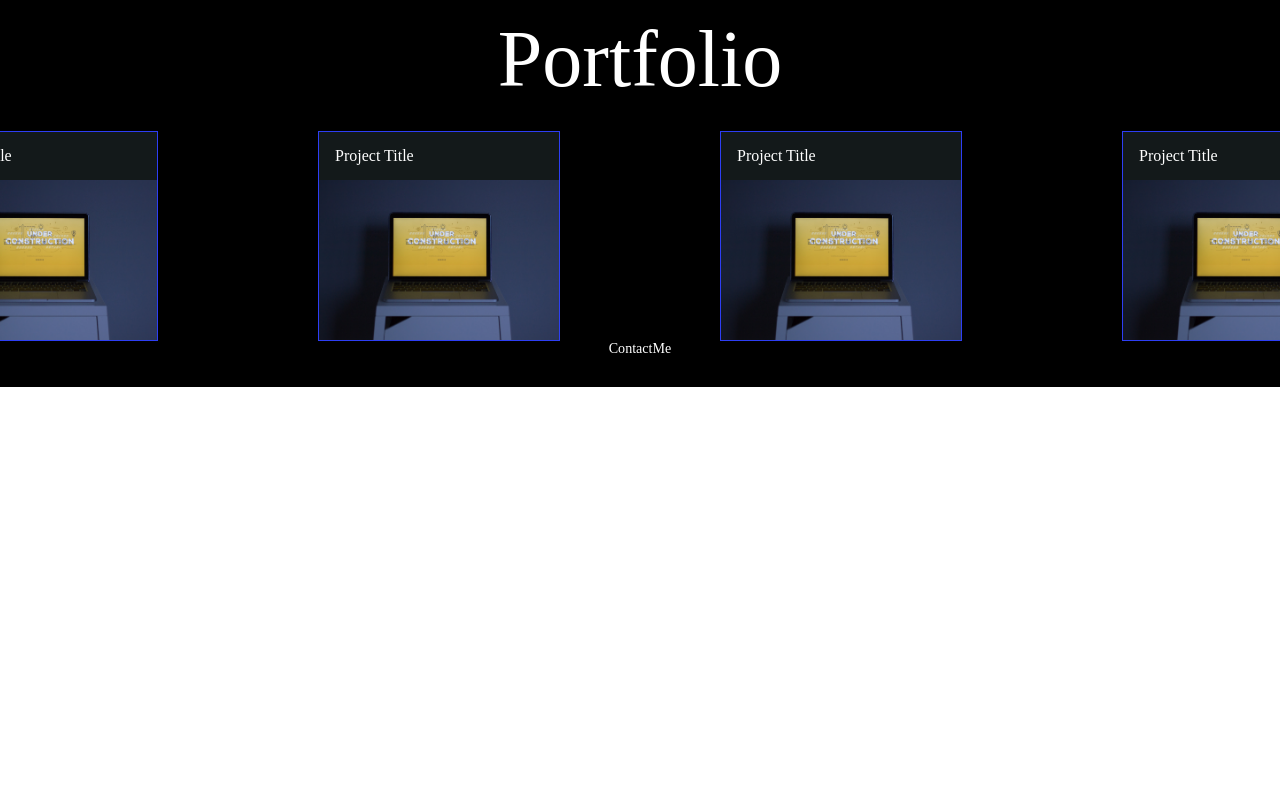
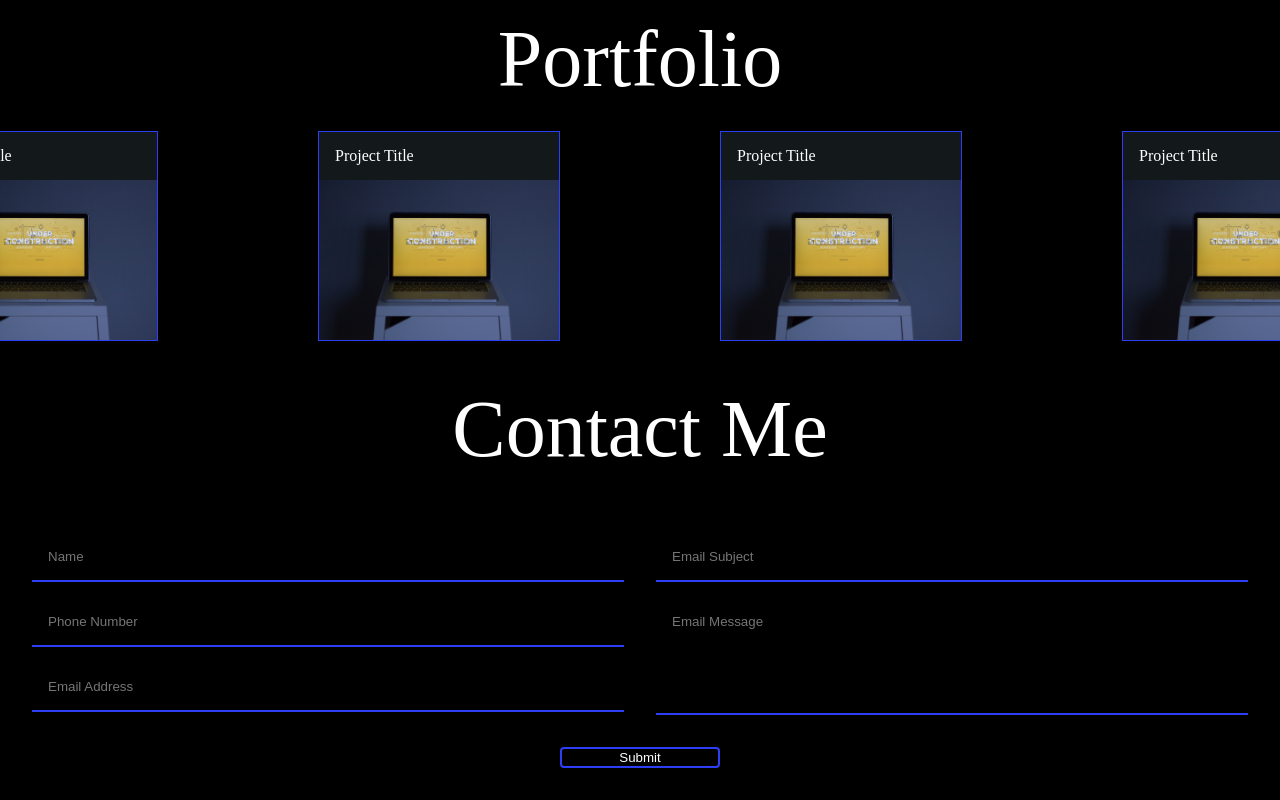
Before and after one commit to joshuahector86/professional_site_2023, a React (Vite) app: page / in a window 1280 px wide. Shown: the part 3947-4747 px from the top of the page. Before the commit the page ends 4334 px from the top, so only its background shows below. Built offline with nearby package versions, Linux system fonts and the light colour scheme.

Commit message:
contact me content

```diff
--- a/src/Components/ContactMe/ContactMe.jsx
+++ b/src/Components/ContactMe/ContactMe.jsx
@@ -1,7 +1,27 @@
 import "./ContactMe.scss";
 
 function ContactMe() {
-  return <div>ContactMe</div>;
+  return (
+    <div className="contact-me">
+      <div className="contact-me-title">Contact Me</div>
+      <div className="contact-me-form-container">
+        <div className="form-left-side">
+          <input type="text" placeholder="Name" />
+          <input type="text" placeholder="Phone Number" />
+          <input type="text" placeholder="Email Address" />
+        </div>
+        <div className="form-right-side">
+          <input type="text" placeholder="Email Subject" />
+          <input
+            className="message-input"
+            type="text"
+            placeholder="Email Message"
+          />
+        </div>
+      </div>
+      <button>Submit</button>
+    </div>
+  );
 }
 
 export default ContactMe;
--- a/src/Components/ContactMe/ContactMe.scss
+++ b/src/Components/ContactMe/ContactMe.scss
@@ -0,0 +1,48 @@
+.contact-me {
+  display: flex;
+  flex-direction: column;
+  align-items: center;
+  .contact-me-title {
+    font-size: 5rem;
+    padding: 3rem;
+  }
+
+  .contact-me-form-container {
+    display: flex;
+    gap: 2rem;
+    padding: 1rem;
+
+    input {
+      background: black;
+      border-bottom: #2d3ef4 solid 2px;
+      color: white;
+      width: 35rem;
+      padding: 1rem;
+      margin-bottom: 1rem;
+    }
+    .form-left-side {
+      display: flex;
+      flex-direction: column;
+    }
+    .form-right-side {
+      display: flex;
+      flex-direction: column;
+      .message-input {
+        padding-bottom: 5.25rem;
+      }
+    }
+  }
+
+  button {
+    background: black;
+    color: white;
+    border: solid 2px #2d3ef4;
+    border-radius: 0.25rem;
+    width: 10rem;
+  }
+
+  button:hover {
+    background: #13191a;
+    cursor: pointer;
+  }
+}
--- a/src/Components/Portfolio/PortfolioComponent/PortfolioComponent.scss
+++ b/src/Components/Portfolio/PortfolioComponent/PortfolioComponent.scss
@@ -18,6 +18,7 @@
   background: #2d3ef4;
   width: 20rem;
   height: 16.35rem;
+  cursor: pointer;
   img {
     width: 20rem;
   }
```
